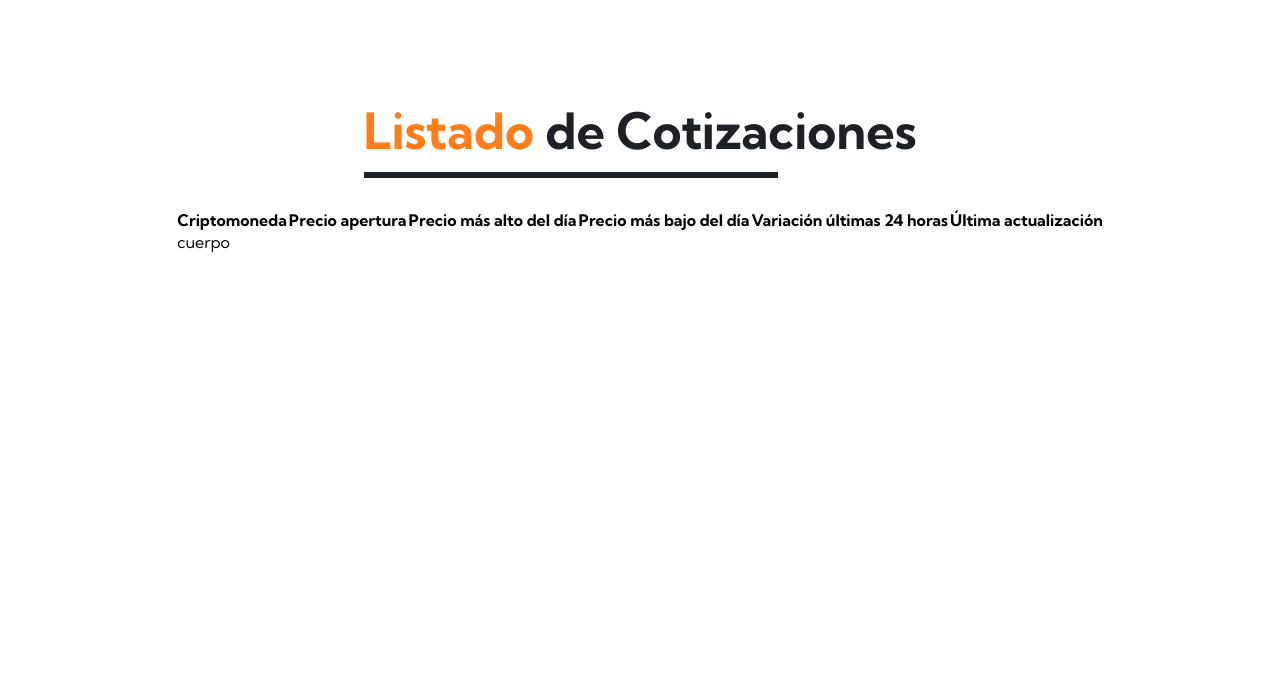
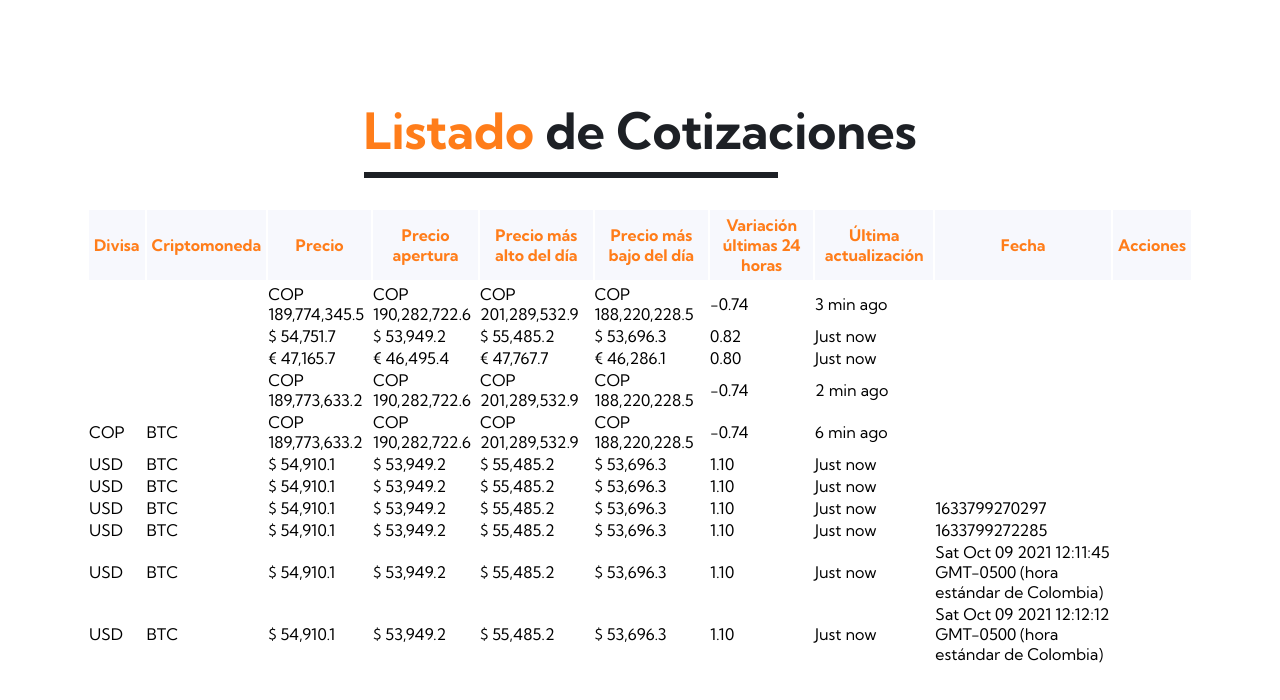
Before and after one commit to EliabLM/cotizador-criptomonedas, a React (Create React App) app: page /lista in a window 1280 px wide. Shown: the top 700 px of the page. Built offline with nearby package versions, Linux system fonts and the light colour scheme; data requests are answered from the project's data file.

Commit message:
Obtiene información de la api y la muestra en pantalla

```diff
--- /dev/null
+++ b/src/components/ItemCotizaciones.js
@@ -0,0 +1,32 @@
+import React from 'react';
+
+const ItemCotizaciones = ({ item }) => {
+	const {
+		divisa,
+		cripto,
+		precio,
+		precioApertura,
+		precioAltoDia,
+		precioBajoDia,
+		variacion,
+		ultimaActualizacion,
+		fecha,
+	} = item;
+
+	return (
+		<tr>
+			<td>{divisa}</td>
+			<td>{cripto}</td>
+			<td>{precio}</td>
+			<td>{precioApertura}</td>
+			<td>{precioAltoDia}</td>
+			<td>{precioBajoDia}</td>
+			<td>{variacion}</td>
+			<td>{ultimaActualizacion}</td>
+			<td>{fecha}</td>
+			<td></td>
+		</tr>
+	);
+};
+
+export default ItemCotizaciones;
--- a/src/components/ListaCotizaciones.js
+++ b/src/components/ListaCotizaciones.js
@@ -1,27 +1,57 @@
 import React, { useState, useEffect } from 'react';
 import axios from 'axios';
 import Error from './Error';
+import ItemCotizaciones from './ItemCotizaciones';
 
 const ListaCotizaciones = () => {
 	const [error, setError] = useState(false);
+	const [cotizaciones, setCotizaciones] = useState([]);
+
+	useEffect(() => {
+		const obtenerCotizaciones = async () => {
+			try {
+				const respuesta = await axios({
+					method: 'get',
+					url: 'http://localhost:4000/cotizaciones',
+				});
+
+				setCotizaciones(respuesta.data);
+				setError(false);
+			} catch (error) {
+				console.error(error);
+				setError(true);
+			}
+		};
+		obtenerCotizaciones();
+	}, []);
 
 	return (
 		<div className="listado">
 			<h1>
 				<span>Listado</span> de Cotizaciones
 			</h1>
-			<table>
-				<thead>
+			<table className="table">
+				<thead className="table-head">
 					<tr>
+						<th scope="col">Divisa</th>
 						<th scope="col">Criptomoneda</th>
+						<th scope="col">Precio</th>
 						<th scope="col">Precio apertura</th>
 						<th scope="col">Precio más alto del día</th>
 						<th scope="col">Precio más bajo del día</th>
 						<th scope="col">Variación últimas 24 horas</th>
 						<th scope="col">Última actualización</th>
+						<th scope="col">Fecha</th>
+						<th scope="col">Acciones</th>
 					</tr>
 				</thead>
-				<tbody>cuerpo</tbody>
+				<tbody className="table-body">
+					{cotizaciones.length === 0
+						? null
+						: cotizaciones.map((item) => (
+								<ItemCotizaciones item={item} key={item.id} />
+						  ))}
+				</tbody>
 			</table>
 			{error ? <Error msg="No se han cargado los datos" /> : null}
 		</div>
--- a/src/index.css
+++ b/src/index.css
@@ -198,6 +198,21 @@ select:focus {
 	margin: 10rem 5%;
 }
 
+.table {
+	width: 100%;
+	padding: 0 2%;
+}
+
+.table-head {
+	background: var(--azul-gris-claro);
+	/* border: 0.2rem solid var(--azul-muy-oscuro); */
+}
+
+.table-head th {
+	padding: 0.5rem;
+	color: var(--naranja);
+}
+
 /* === Error === */
 .error {
 	text-align: center;
```
